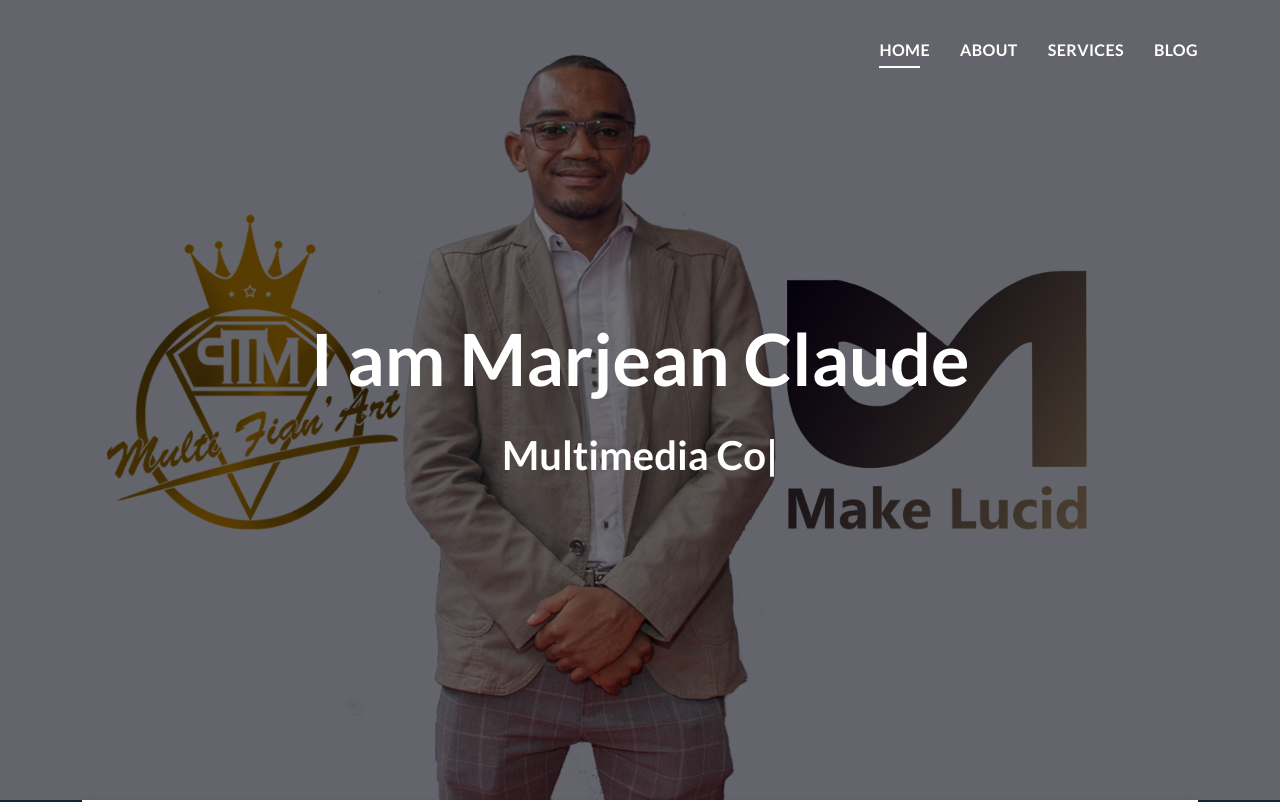
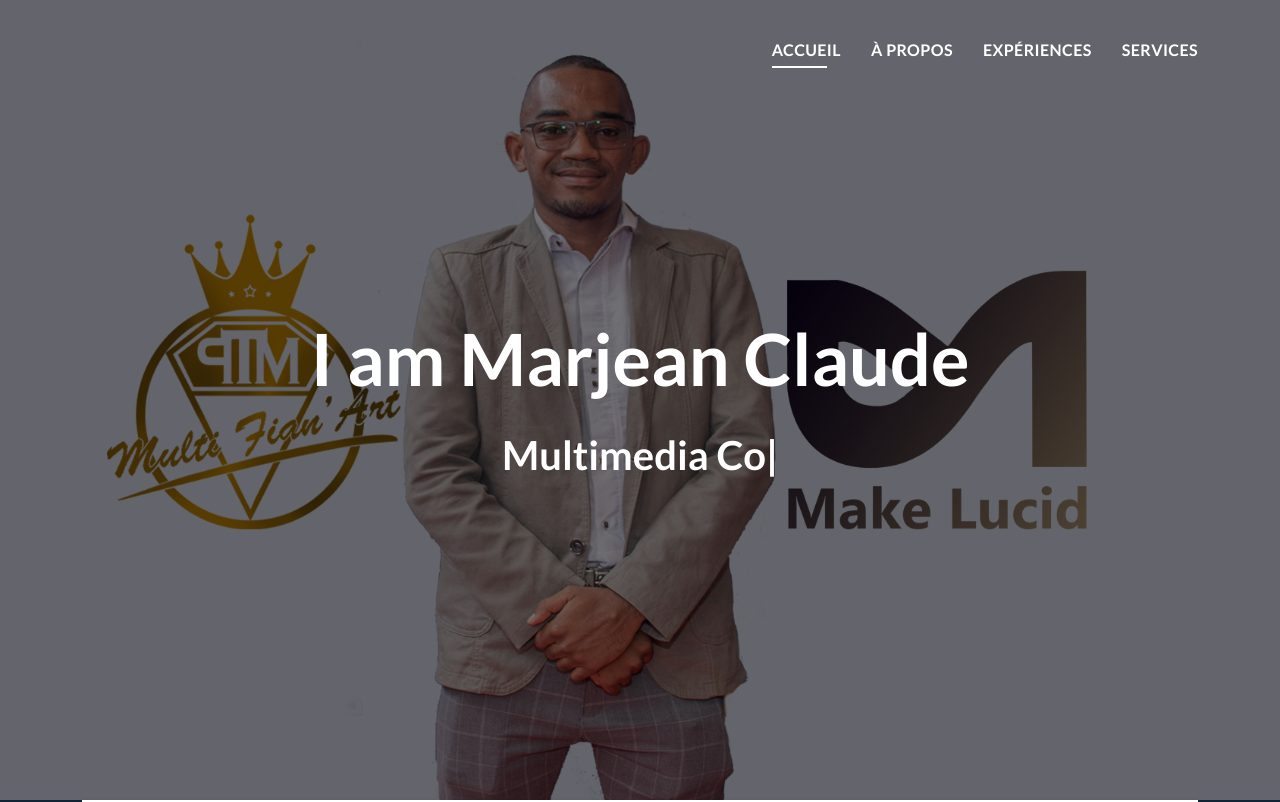
Before and after one commit to claudemarjean/MyPortFolio, a React (Create React App) app: page / in a window 1280 px wide. Shown: the top 802 px of the page. Built offline with nearby package versions, Linux system fonts and the light colour scheme.

Commit message:
MAJ menu

```diff
--- a/src/components/Header.js
+++ b/src/components/Header.js
@@ -7,10 +7,11 @@ const Header = () => {
         <h1 className="logo"><a href="index.html"></a></h1>
         <nav id="navbar" className="navbar">
           <ul>
-            <li><a className="nav-link scrollto active" href="#hero">Home</a></li>
-            <li><a className="nav-link scrollto" href="#about">About</a></li>
+            <li><a className="nav-link scrollto active" href="#hero">Accueil</a></li>
+            <li><a className="nav-link scrollto" href="#about">à propos</a></li>
+            <li><a className="nav-link scrollto" href="#experiences">Expériences</a></li>
             <li><a className="nav-link scrollto" href="#services">Services</a></li>
-            <li><a className="nav-link scrollto" href="#blog">Blog</a></li>
+            {/* <li><a className="nav-link scrollto" href="#blog">Blog</a></li> */}
           </ul>
           <i className="bi bi-list mobile-nav-toggle"></i>
         </nav>
--- a/src/components/main/Cursus.js
+++ b/src/components/main/Cursus.js
@@ -135,7 +135,7 @@ const Cursus = () => {
 
 
   return (
-    <section className="mytabs_area p_120">
+    <section id="experiences" className="mytabs_area p_120">
       <div className="container">
         <div className='row'>
           <div className='col-sm-4 mx-auto'>
```
